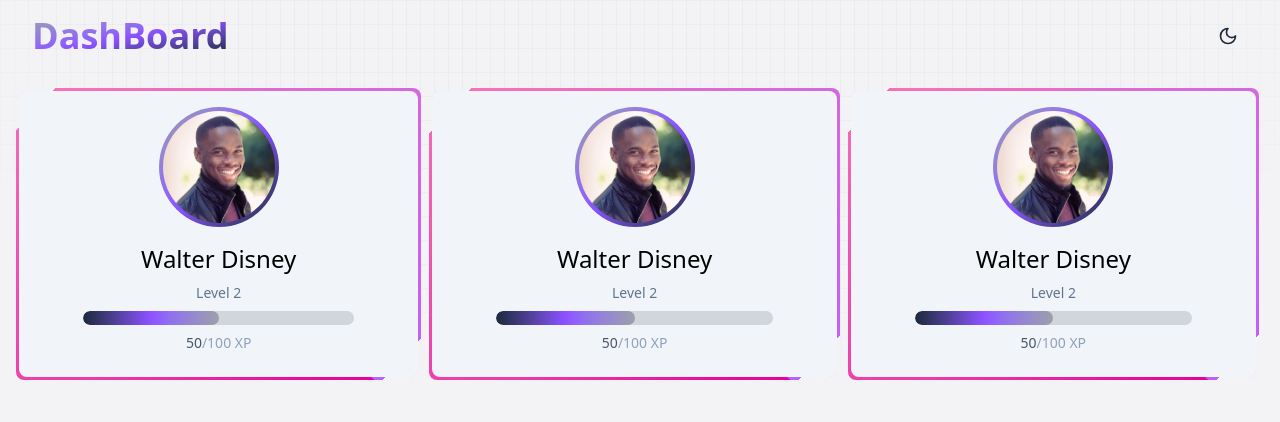
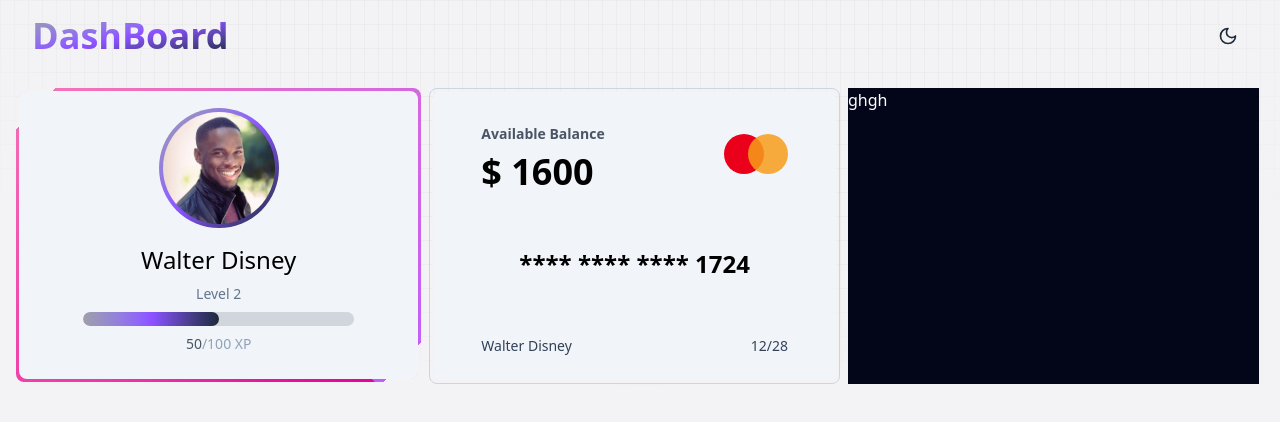
Before and after one commit to AlthafSubair/CRED_TASK, a Next.js app: page / in a window 1280 px wide. Shown: the top 422 px of the page. Built offline with nearby package versions, Linux system fonts and the light colour scheme.

Commit message:
completed Balance Card

```diff
--- /dev/null
+++ b/src/components/BalanceAmount.tsx
@@ -0,0 +1,45 @@
+
+import React from 'react'
+
+const BalanceAmount = () => {
+
+
+
+  return (
+    <section className="relative flex justify-center items-center overflow-hidden rounded-lg p-[3px] focus:outline-none w-full border dark:border-slate-800 border-slate-300">
+
+      {/* Inner content with padding and background */}
+      <div className="relative z-10 flex flex-col justify-between h-72 w-full  rounded-lg dark:bg-slate-950 bg-slate-100 text-black text-sm font-medium dark:text-white backdrop-blur-3xl py-6 px-12">
+
+        <div className='flex flex-row justify-between'>
+          <div>
+            <h3 className='dark:text-slate-400 text-gray-600 font-semibold py-2'>Available Balance</h3>
+
+            <h1 className='text-4xl font-bold'>$ 1600</h1>
+
+          </div>
+
+          <div className='flex flex-row -space-x-4 items-center'>
+            <div className='w-10 h-10 rounded-full bg-[#EB001B] '></div>
+            <div className='w-10 h-10 rounded-full bg-[#F79E1B] opacity-85'></div>
+          </div>
+
+        </div>
+
+        <div className='flex items-center justify-center'>
+          <h1 className='text-2xl font-semibold'>**** **** **** 1724</h1>
+        </div>
+
+         <div className='flex flex-row justify-between text-slate-700 dark:text-slate-400'>
+          <p>Walter Disney</p>
+          <p>12/28</p>
+        </div>
+
+
+      </div>
+
+    </section>
+  )
+}
+
+export default BalanceAmount
--- a/src/components/HeroSection.tsx
+++ b/src/components/HeroSection.tsx
@@ -1,5 +1,6 @@
 import React from 'react'
 import Profile from './Profile'
+import BalanceAmount from './BalanceAmount'
 
 const HeroSection = () => {
   return (
@@ -8,10 +9,10 @@ const HeroSection = () => {
     <Profile />
   </div>
   <div className="w-full md:w-[calc(50%-0.5rem)] lg:w-[calc(33.333%-0.333rem)]">
-    <Profile />
+    <BalanceAmount />
   </div>
-  <div className="w-full md:w-[calc(50%-0.5rem)] lg:w-[calc(33.333%-0.333rem)]">
-    <Profile />
+  <div className="w-full md:w-[calc(50%-0.5rem)] lg:w-[calc(33.333%-0.333rem)] bg-[#020618] text-white">
+    ghgh
   </div>
     </div>
   )
--- a/src/components/Profile.tsx
+++ b/src/components/Profile.tsx
@@ -9,7 +9,7 @@ const Profile = () => {
       <span className="absolute inset-[-25%] z-0 animate-[spin_4s_linear_infinite] bg-[conic-gradient(from_0deg_at_50%_50%,#e7029a_0%,#f472b6_50%,#bd5fff_100%,#e7029a_100%)]"></span>
 
       {/* Inner content with padding and background */}
-      <div className="relative z-10 flex flex-col w-full h-full items-center justify-center rounded-lg dark:bg-slate-950 bg-slate-100 text-black text-sm font-medium dark:text-white backdrop-blur-3xl p-4">
+      <div className="relative z-10 flex flex-col w-full h-72 items-center justify-center rounded-lg dark:bg-slate-950 bg-slate-100 text-black text-sm font-medium dark:text-white backdrop-blur-3xl p-4">
 
 {/* Avatar */}
         <div className='p-[4px] rounded-full bg-gradient-to-tl from-slate-800 via-violet-500 to-zinc-400'>
--- a/src/components/ProgressBar.tsx
+++ b/src/components/ProgressBar.tsx
@@ -24,7 +24,7 @@ const ProgressBar = () => {
           initial={{ width: 0 }}
           animate={controls}
           transition={{ duration: 1, ease: "easeIn" }}
-          className="relative bg-gradient-to-r from-slate-800 via-violet-500 to-zinc-400 h-3.5 rounded-3xl"
+          className="relative bg-gradient-to-l from-slate-800 via-violet-500 to-zinc-400 h-3.5 rounded-3xl"
           role="progressbar"
           aria-valuenow={progress}
           aria-valuemin={0}
```
